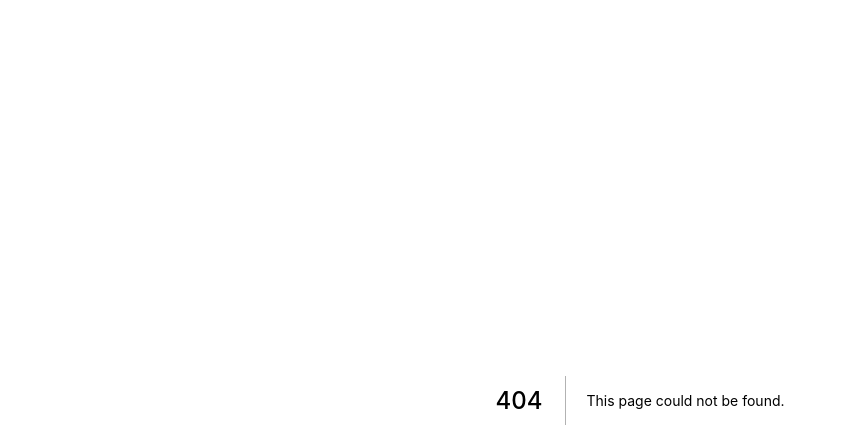
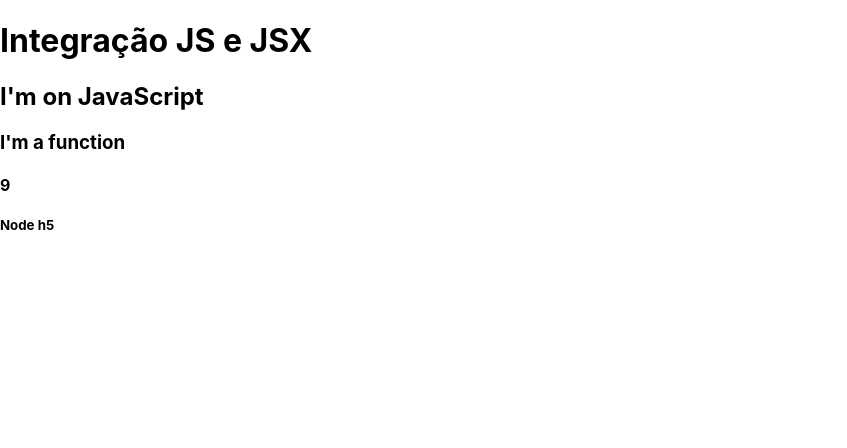
Before and after one commit to cxmarcelo/curso-udemy-nextjs-p1-exercicios, a Next.js app: page /basics/jsx4 in a window 1280 px wide. Before the commit this address had no page. Shown: the top 448 px of the page, without its empty margins (0-847 px from the left). Built offline with nearby package versions, Linux system fonts and the light colour scheme.

Commit message:
jsx basics.

```diff
--- a/pages/basics/second.js
+++ b/pages/basics/jsx1.jsx
@@ -1,9 +1,9 @@
 //JSX
 //O NEXTJS nao precisa importar o React from "react" para funcionar as tags html.
-export default function second() {
+export default function jsx1Dif() {
     return (
         <div>
-            <h1>Second</h1>
+            <h1>JSX #01</h1>
         </div>
     );
 }
--- /dev/null
+++ b/pages/basics/jsx4.jsx
@@ -0,0 +1,21 @@
+export default function jsx4() {
+    const subTitle = "I'm on JavaScript";
+    const nodeH5 = (<h5>Node h5</h5>);
+
+    return (
+        <div>
+            <h1>
+                Integração JS e JSX
+            </h1>
+            <h2>{subTitle}</h2>
+            <h3>{test()}</h3>
+            <h4>{3*3}</h4>
+            {nodeH5}
+        </div>
+    )
+}
+
+
+function test() {
+    return "I'm a function";
+}
```
Also changed, not shown: pages/basics/jsx2.jsx (added, +8 -0 lines), pages/basics/jsx3.jsx (added, +8 -0 lines), pages/basics/first.jsx (renamed from pages/basics/first.js), pages/index.jsx (renamed from pages/index.js).
